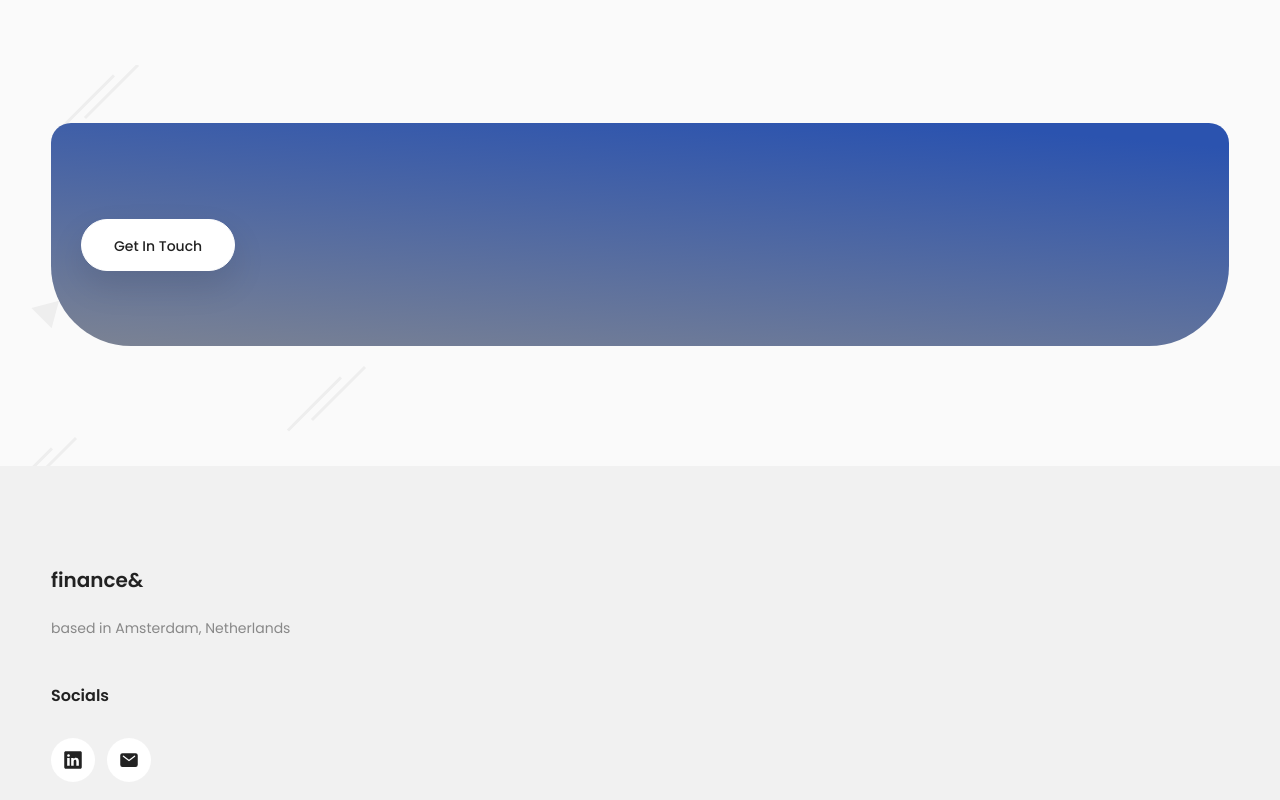
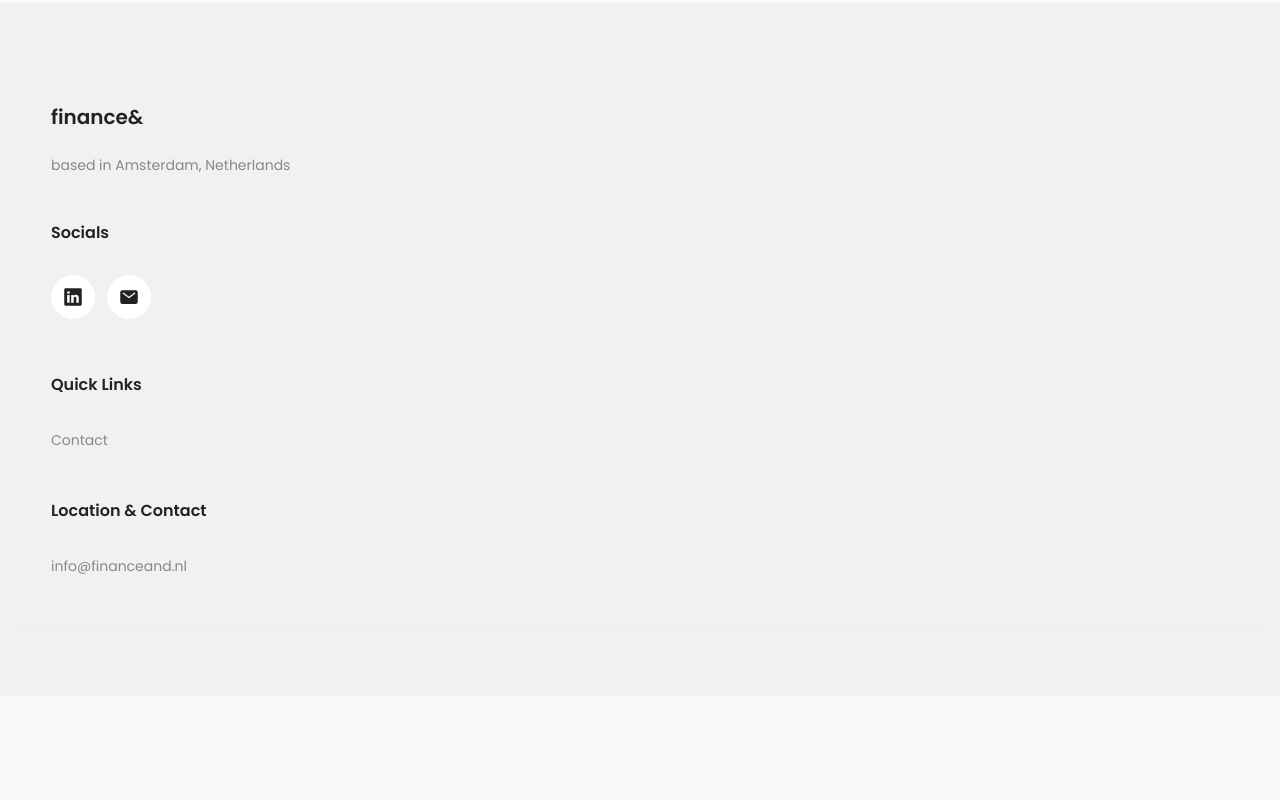
Before and after one commit to stephangriesel/financeand-site, an Astro site: page / in a window 1280 px wide. Shown: the part 5700-6500 px from the top of the page. After the commit the page ends 6396 px from the top, so only its background shows below. Built offline with nearby package versions, Linux system fonts and the light colour scheme; Astro itself is replaced by a stand-in of ours; some packages are replaced by stand-ins of ours; what tailwind-bootstrap-grid would draw is missing.

Commit message:
remove for now

```diff
--- a/src/layouts/partials/Cta.astro
+++ b/src/layouts/partials/Cta.astro
@@ -10,7 +10,7 @@ const {
 } = config;
 ---
 
-<section class="px-5 py-20 xl:py-[120px]">
+<!-- <section class="px-5 py-20 xl:py-[120px]">
   <div class="container">
     <div
       class="bg-gradient row justify-center rounded-b-[80px] rounded-t-[20px] px-[30px] pb-[75px] pt-16"
@@ -30,4 +30,4 @@ const {
       </div>
     </div>
   </div>
-</section>
+</section> -->
```
